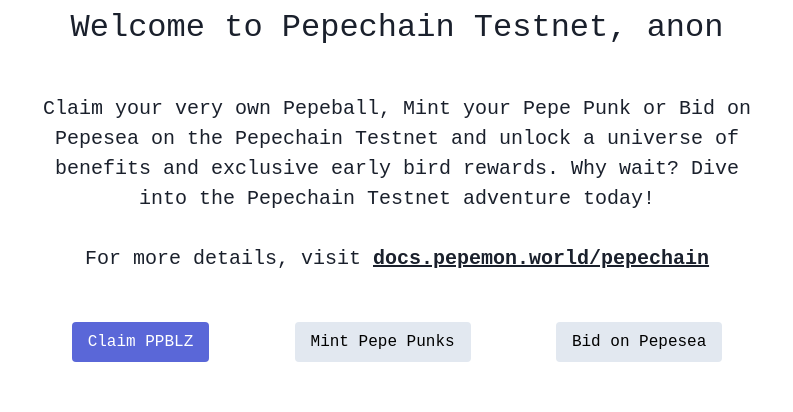
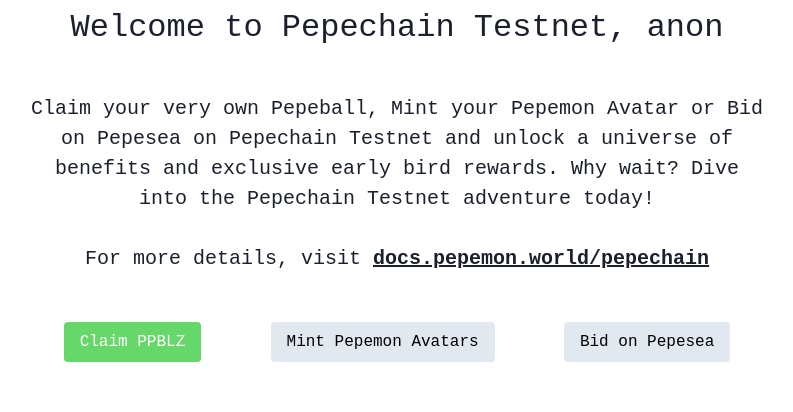
Before and after one commit to alexppmax/pepeballs-pepechain-testnet-airdrop, a Next.js app: page / in a window 1280 px wide. Shown: the top 412 px of the page, without its empty margins (243-1036 px from the left). Built offline with nearby package versions, Linux system fonts and the light colour scheme; a web font is replaced by a local one.

Commit message:
fix: content updates, styling

```diff
--- a/components/Main.tsx
+++ b/components/Main.tsx
@@ -21,10 +21,10 @@ export const Main = (props: FlexProps) => {
         <br />
         <br />
         <p className={styles.description}>
-          Claim your very own Pepeball, Mint your Pepe Punk or Bid on Pepesea on
-          the Pepechain Testnet and unlock a universe of benefits and exclusive
-          early bird rewards. Why wait? Dive into the Pepechain Testnet
-          adventure today!
+          Claim your very own Pepeball, Mint your Pepemon Avatar or Bid on
+          Pepesea on Pepechain Testnet and unlock a universe of benefits and
+          exclusive early bird rewards. Why wait? Dive into the Pepechain
+          Testnet adventure today!
           <br />
           <br />
           For more details, visit{" "}
@@ -49,7 +49,7 @@ export const Main = (props: FlexProps) => {
           <button
             onClick={() => handleTabChange("erc20")}
             style={{
-              backgroundColor: selectedTab === "erc20" ? "#5A67D8" : "#E2E8F0",
+              backgroundColor: selectedTab === "erc20" ? "#66d86a" : "#E2E8F0",
               color: selectedTab === "erc20" ? "white" : "black",
               border: "none",
               padding: "8px 16px",
@@ -62,7 +62,7 @@ export const Main = (props: FlexProps) => {
           <button
             onClick={() => handleTabChange("erc721")}
             style={{
-              backgroundColor: selectedTab === "erc721" ? "#5A67D8" : "#E2E8F0",
+              backgroundColor: selectedTab === "erc721" ? "#66d86a" : "#E2E8F0",
               color: selectedTab === "erc721" ? "white" : "black",
               border: "none",
               padding: "8px 16px",
@@ -70,13 +70,13 @@ export const Main = (props: FlexProps) => {
               cursor: "pointer",
             }}
           >
-            Mint Pepe Punks
+            Mint Pepemon Avatars
           </button>
           <button
             onClick={() => handleTabChange("marketplace")}
             style={{
               backgroundColor:
-                selectedTab === "marketplace" ? "#5A67D8" : "#E2E8F0",
+                selectedTab === "marketplace" ? "#66d86a" : "#E2E8F0",
               color: selectedTab === "marketplace" ? "white" : "black",
               border: "none",
               padding: "8px 16px",
@@ -101,7 +101,7 @@ export const Main = (props: FlexProps) => {
           )}
           {selectedTab === "erc721" && (
             <iframe
-              src="https://ipfs.thirdwebcdn.com/ipfs/QmfK9mw9eQKE9vCbtZht9kygpkNWffdwibsJPnCo7MBN4M/erc721.html?contract=0xab051b0E3fFFC28D7b458483A8bd6A545B89D099&chain=%7B%22name%22%3A%22pepechain-testnet%22%2C%22chain%22%3A%22%22%2C%22rpc%22%3A%5B%22https%3A%2F%2Fl2-pepechain-testnet-8uk55qlld4.t.conduit.xyz%22%5D%2C%22nativeCurrency%22%3A%7B%22symbol%22%3A%22pepETH%22%2C%22name%22%3A%22pepETH%22%2C%22decimals%22%3A18%7D%2C%22shortName%22%3A%22pepechain-testnet%22%2C%22chainId%22%3A906090%2C%22testnet%22%3Atrue%2C%22slug%22%3A%22pepechain-testnet%22%7D"
+              src="https://ipfs.thirdwebcdn.com/ipfs/QmfK9mw9eQKE9vCbtZht9kygpkNWffdwibsJPnCo7MBN4M/marketplace-v3.html?contract=0x2FCb67128BE211D7c94dA8990AC61E6af2Ea0BD0&chain=%7B%22name%22%3A%22pepechain-testnet%22%2C%22chain%22%3A%22%22%2C%22rpc%22%3A%5B%22https%3A%2F%2Fl2-pepechain-testnet-8uk55qlld4.t.conduit.xyz%22%5D%2C%22nativeCurrency%22%3A%7B%22symbol%22%3A%22pepETH%22%2C%22name%22%3A%22pepETH%22%2C%22decimals%22%3A18%7D%2C%22shortName%22%3A%22pepechain-testnet%22%2C%22chainId%22%3A906090%2C%22testnet%22%3Atrue%2C%22slug%22%3A%22pepechain-testnet%22%7D&directListingId=0&primaryColor=red&secondaryColor=red"
               width="600px"
               height="600px"
               style={{ maxWidth: "100%" }}
@@ -110,7 +110,7 @@ export const Main = (props: FlexProps) => {
           )}
           {selectedTab === "marketplace" && (
             <iframe
-              src="https://ipfs.thirdwebcdn.com/ipfs/QmfK9mw9eQKE9vCbtZht9kygpkNWffdwibsJPnCo7MBN4M/marketplace-v3.html?contract=0x2FCb67128BE211D7c94dA8990AC61E6af2Ea0BD0&chain=%7B%22name%22%3A%22pepechain-testnet%22%2C%22chain%22%3A%22%22%2C%22rpc%22%3A%5B%22https%3A%2F%2Fl2-pepechain-testnet-8uk55qlld4.t.conduit.xyz%22%5D%2C%22nativeCurrency%22%3A%7B%22symbol%22%3A%22pepETH%22%2C%22name%22%3A%22pepETH%22%2C%22decimals%22%3A18%7D%2C%22shortName%22%3A%22pepechain-testnet%22%2C%22chainId%22%3A906090%2C%22testnet%22%3Atrue%2C%22slug%22%3A%22pepechain-testnet%22%7D&englishAuctionId=0&primaryColor=blue&secondaryColor=blue"
+              src="https://ipfs.thirdwebcdn.com/ipfs/QmfK9mw9eQKE9vCbtZht9kygpkNWffdwibsJPnCo7MBN4M/marketplace-v3.html?contract=0x2FCb67128BE211D7c94dA8990AC61E6af2Ea0BD0&chain=%7B%22name%22%3A%22pepechain-testnet%22%2C%22chain%22%3A%22%22%2C%22rpc%22%3A%5B%22https%3A%2F%2Fl2-pepechain-testnet-8uk55qlld4.t.conduit.xyz%22%5D%2C%22nativeCurrency%22%3A%7B%22symbol%22%3A%22pepETH%22%2C%22name%22%3A%22pepETH%22%2C%22decimals%22%3A18%7D%2C%22shortName%22%3A%22pepechain-testnet%22%2C%22chainId%22%3A906090%2C%22testnet%22%3Atrue%2C%22slug%22%3A%22pepechain-testnet%22%7D&englishAuctionId=1&theme=system"
               width="600px"
               height="600px"
               style={{ maxWidth: "100%" }}
@@ -127,7 +127,7 @@ export default function Home() {
   return (
     <div className={styles.container}>
       <Head>
-        <title>Pepechain Testnet PPBLZ Airdrop</title>
+        <title>Pepechain Testnet dApp</title>
         <meta
           name="description"
           content="Grab your PPBLZ on the Pepechain Testnet"
--- a/styles/chakra/theme.ts
+++ b/styles/chakra/theme.ts
@@ -2,9 +2,9 @@ import { extendTheme } from "@chakra-ui/react";
 
 const colors = {
   brand: {
-    900: "#1a365d",
-    800: "#153e75",
-    700: "#2a69ac",
+    900: "#47057b",
+    800: "#47057b",
+    700: "#47057b",
   },
 };
 
```
